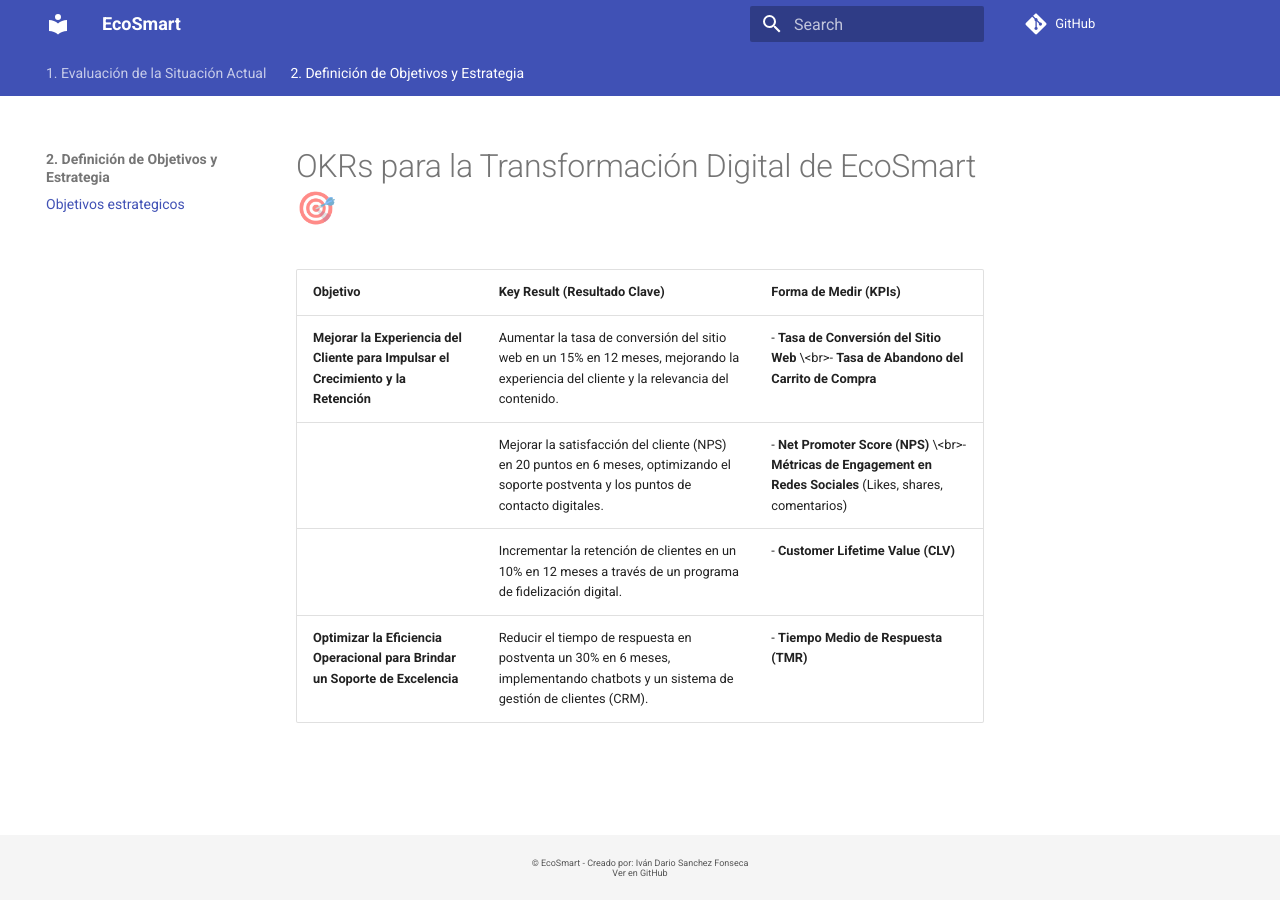
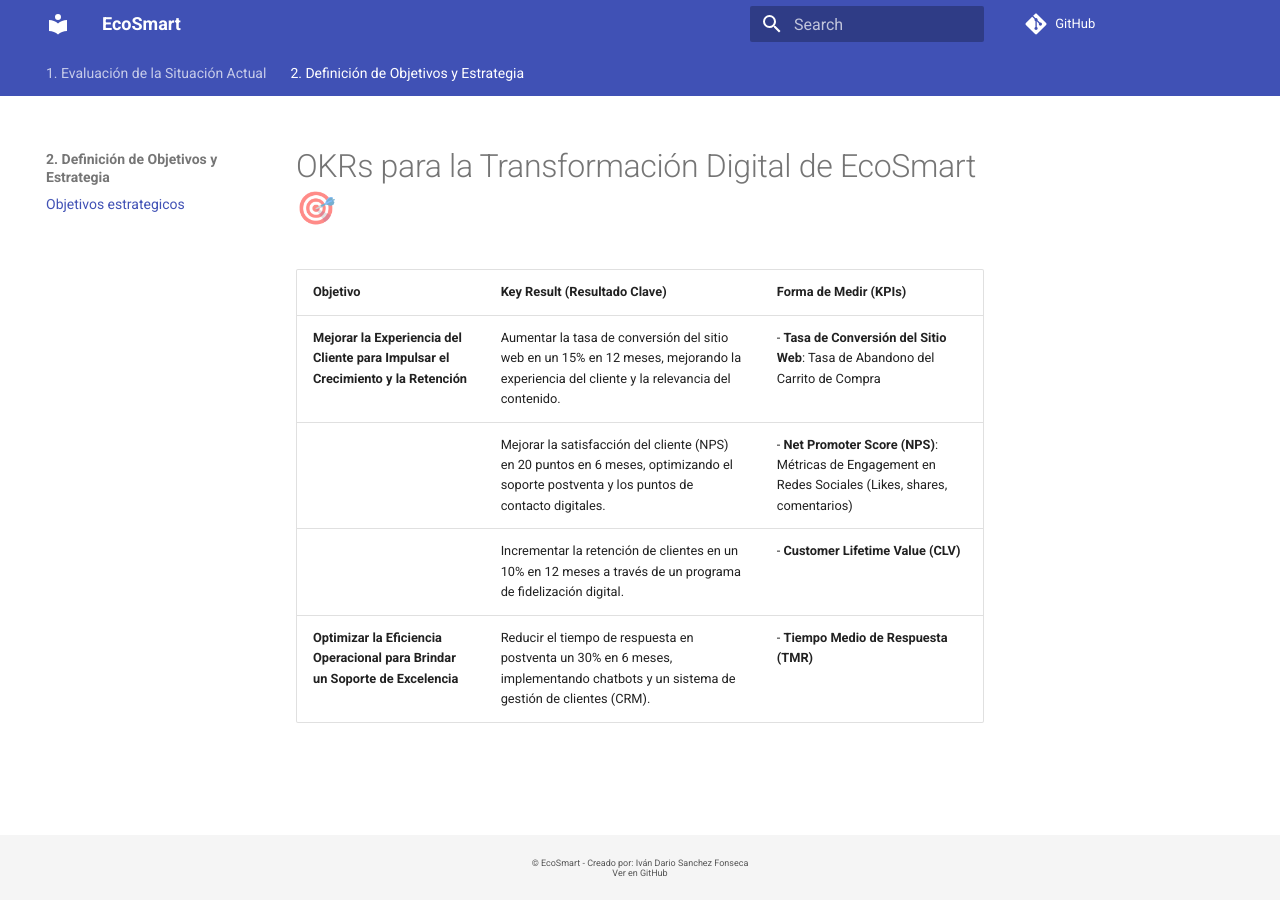
Before and after one commit to EOBS-MIDE/EcoSmart, an MkDocs documentation site: the page built from docs/objetivosEstrategia/ObjetivosEstrategicos.md, in a window 1280 px wide. Built offline with MkDocs 1.6.1 and Material for MkDocs 9.7.7, drawn with Linux system fonts in a browser that asks for light colours; the version menu is left out.

Commit message:
Ajusto tabla de OKRs

```diff
--- a/docs/objetivosEstrategia/ObjetivosEstrategicos.md
+++ b/docs/objetivosEstrategia/ObjetivosEstrategicos.md
@@ -4,7 +4,7 @@
 
 | Objetivo | Key Result (Resultado Clave) | Forma de Medir (KPIs) |
 | :--- | :--- | :--- |
-| **Mejorar la Experiencia del Cliente para Impulsar el Crecimiento y la Retención** | Aumentar la tasa de conversión del sitio web en un 15% en 12 meses, mejorando la experiencia del cliente y la relevancia del contenido. | - **Tasa de Conversión del Sitio Web** \<br\>- **Tasa de Abandono del Carrito de Compra** |
-| | Mejorar la satisfacción del cliente (NPS) en 20 puntos en 6 meses, optimizando el soporte postventa y los puntos de contacto digitales. | - **Net Promoter Score (NPS)** \<br\>- **Métricas de Engagement en Redes Sociales** (Likes, shares, comentarios) |
+| **Mejorar la Experiencia del Cliente para Impulsar el Crecimiento y la Retención** | Aumentar la tasa de conversión del sitio web en un 15% en 12 meses, mejorando la experiencia del cliente y la relevancia del contenido. | - **Tasa de Conversión del Sitio Web**: Tasa de Abandono del Carrito de Compra |
+| | Mejorar la satisfacción del cliente (NPS) en 20 puntos en 6 meses, optimizando el soporte postventa y los puntos de contacto digitales. | - **Net Promoter Score (NPS)**: Métricas de Engagement en Redes Sociales (Likes, shares, comentarios) |
 | | Incrementar la retención de clientes en un 10% en 12 meses a través de un programa de fidelización digital. | - **Customer Lifetime Value (CLV)** |
 | **Optimizar la Eficiencia Operacional para Brindar un Soporte de Excelencia** | Reducir el tiempo de respuesta en postventa un 30% en 6 meses, implementando chatbots y un sistema de gestión de clientes (CRM). | - **Tiempo Medio de Respuesta (TMR)** |
```
